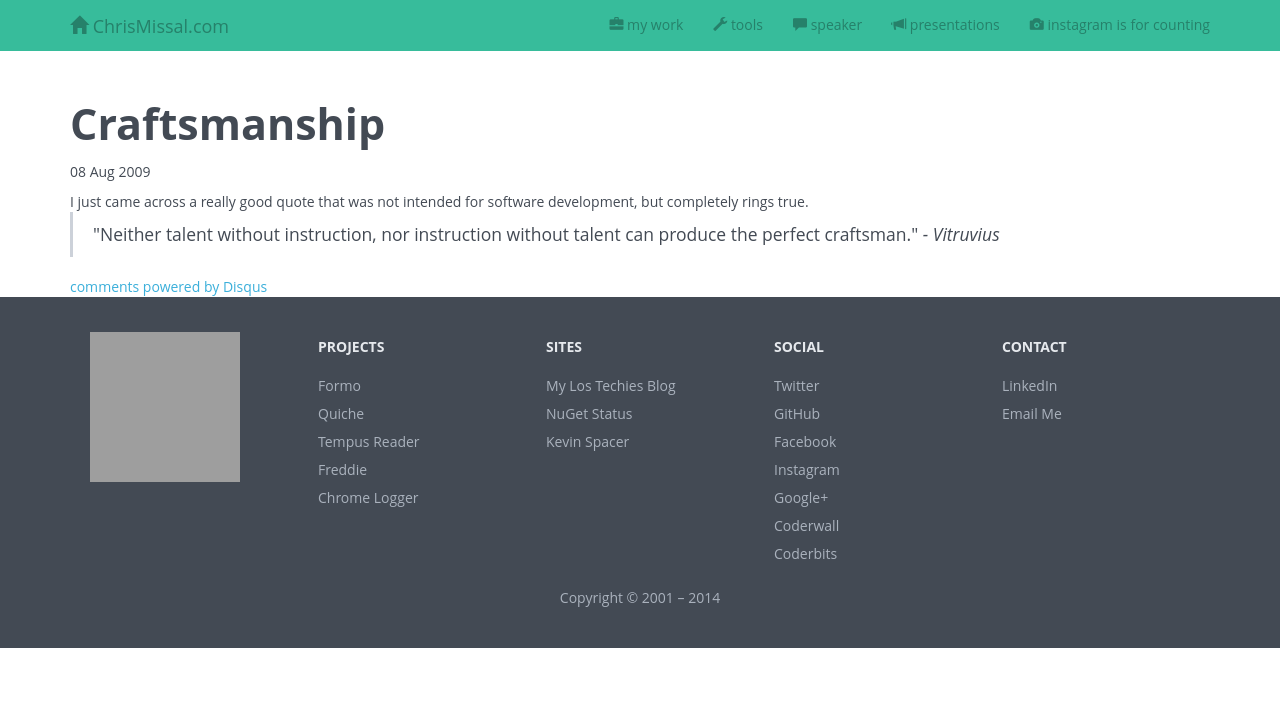
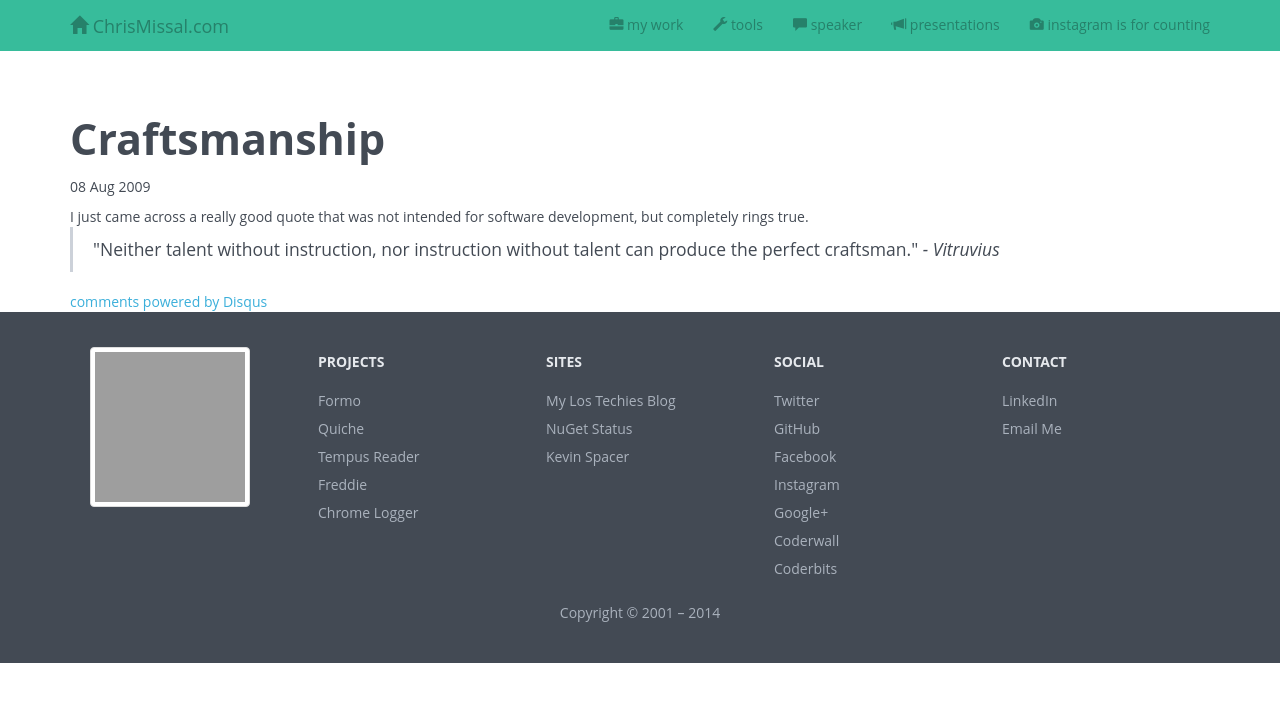
Before and after one commit to ChrisMissal/chrismissal.github.io, a Jekyll site: the page built from _posts/2009-08-08-craftsmanship.html, in a window 1280 px wide. Shown: the top 702 px of the page. Built offline with Jekyll 4.4.1, drawn with Linux system fonts in a browser that asks for light colours; nearby versions of some CDN libraries; comment, search, counter and statistics services are not loaded; grey boxes are pictures that could not be loaded.

Commit message:
add more theme/layout fixes

```diff
--- a/_layouts/default.html
+++ b/_layouts/default.html
@@ -63,7 +63,7 @@
         <div class="container">
           <div class="clearfix">
             <div class="footer-logo">
-              <a href="#"><img src="http://en.gravatar.com/userimage/4942425/e3b300f85ae409555a9e47ff4114ea4a.jpg?size=150"></a>
+              <a href="#"><img src="http://en.gravatar.com/userimage/4942425/e3b300f85ae409555a9e47ff4114ea4a.jpg?size=150" class="image-responsive img-thumbnail hidden-xs"></a>
             </div>
             <dl class="footer-nav">
               <dt class="nav-title text-uppercase">Projects</dt>
--- a/_layouts/post.html
+++ b/_layouts/post.html
@@ -8,16 +8,14 @@
 {{ content }}
 </div>
 
-<section class="share">
-	<p>
+<div class="row-fluid share">
 	<span class='st_twitter_hcount' displayText='Tweet'></span>
 	<span class='st_googleplus_hcount' displayText='Google +'></span>
 	<span class='st_reddit_hcount' displayText='Reddit'></span>
 	<span class='st_facebook_hcount' displayText='Facebook'></span>
 	<span class='st_linkedin_hcount' displayText='LinkedIn'></span>
 	<span class='st_email_hcount' displayText='Email'></span>
-	</p>
-</section>
+</div>
 
 {% if page.has_tweet_embedded %}
 <script async src="//platform.twitter.com/widgets.js" charset="utf-8"></script>
--- a/css/site.css
+++ b/css/site.css
@@ -1 +1,9 @@
-body { padding-top: 70px; } /* for sticky header */
+body { padding-top: 85px; } /* for sticky header */
+
+/* override height for ShareThis buttons that Bootstrap was affecting */
+.stButton .stButton_gradient {
+	height: 24px !important;
+}
+.stButton .stFb, .stButton .stTwbutton, .stButton .stMainServices {
+	height: 24px !important;
+}
```
Lines whose indentation alone changed are shown as unchanged.
